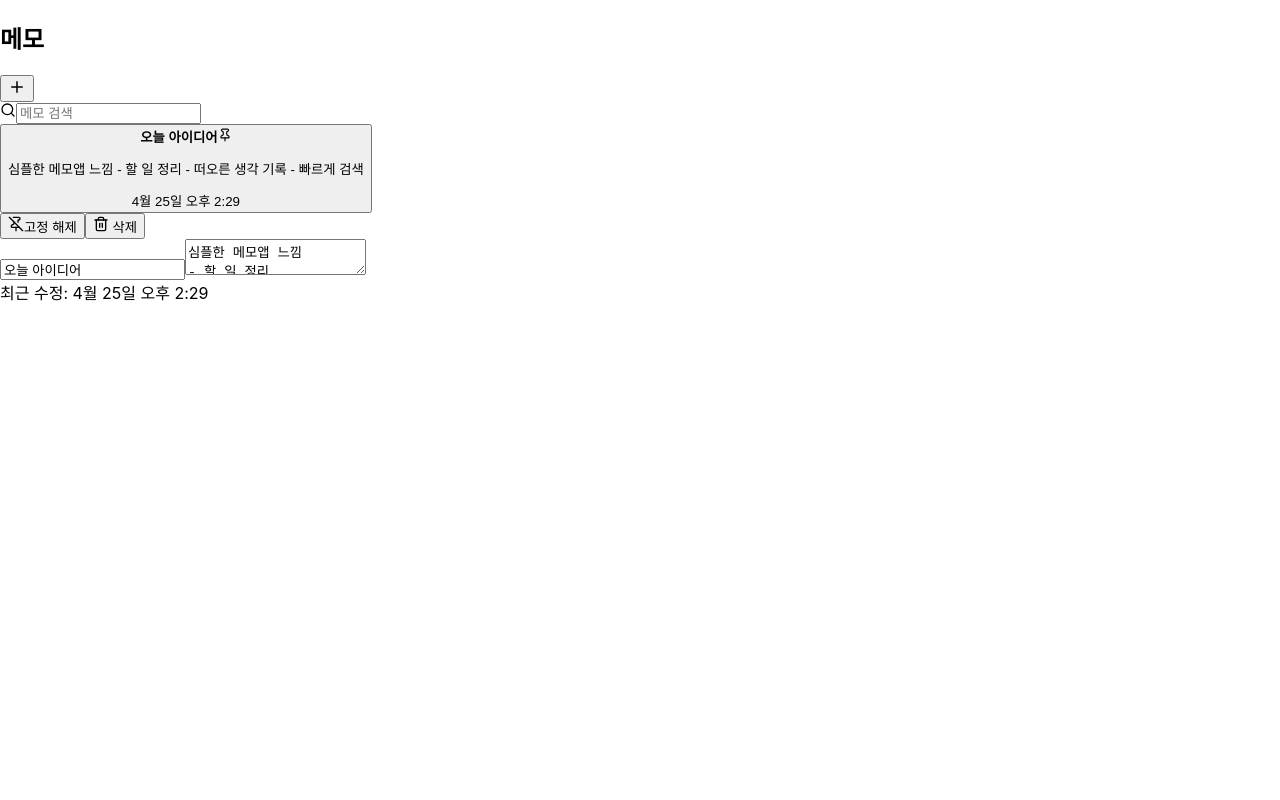
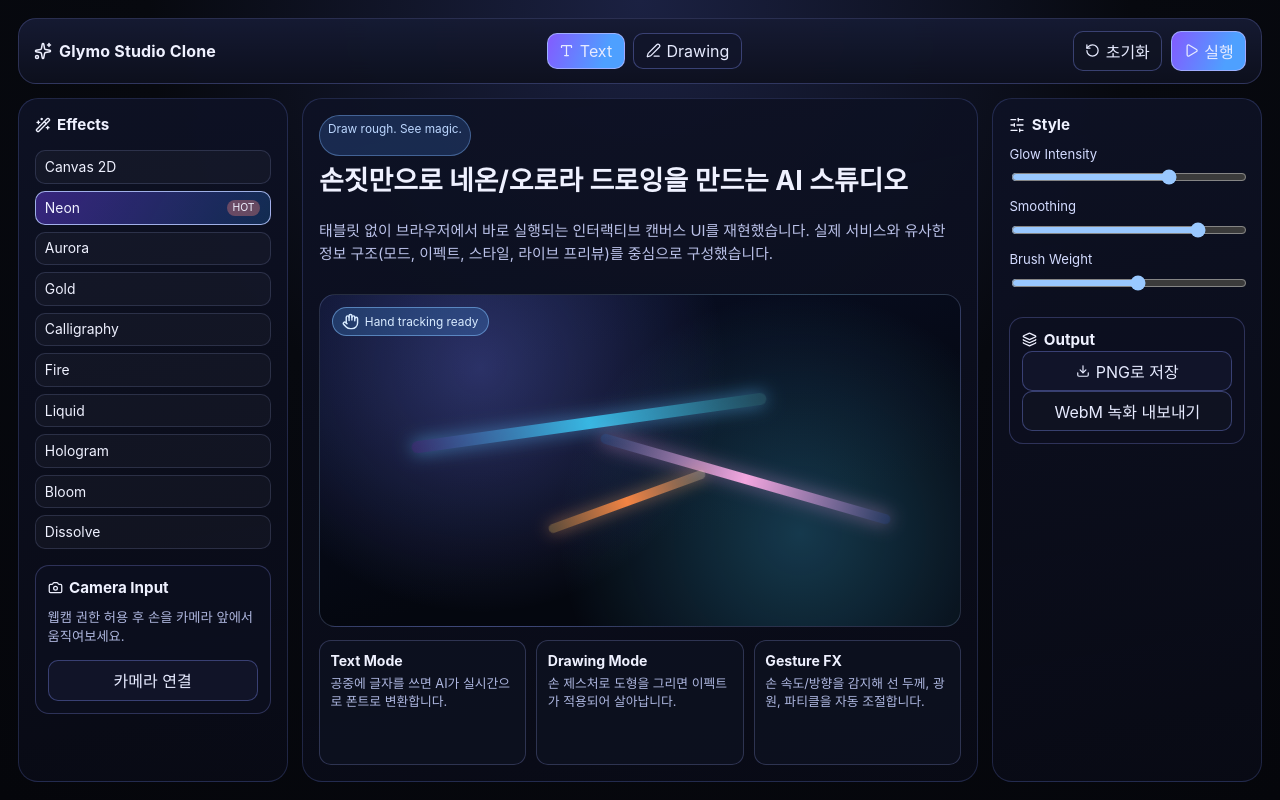
Before and after one commit to davidkimyang/markdown-practice, a React (Create React App) app in the folder job-portal/: page / in a window 1280 px wide. Built offline with nearby package versions, Linux system fonts and the light colour scheme.

Commit message:
Create Glymo-style studio landing clone UI

```diff
--- a/job-portal/src/App.tsx
+++ b/job-portal/src/App.tsx
@@ -1,222 +1,172 @@
-import React, { useEffect, useMemo, useState } from 'react';
-import { Plus, Search, Pin, PinOff, Trash2, FileText } from 'lucide-react';
+import React from 'react';
+import {
+  Sparkles,
+  Wand2,
+  Type,
+  PenLine,
+  Camera,
+  Play,
+  RotateCcw,
+  Download,
+  SlidersHorizontal,
+  Layers,
+  Hand,
+} from 'lucide-react';
 
-type Note = {
-  id: string;
-  title: string;
-  content: string;
-  updatedAt: string;
-  pinned: boolean;
+type Effect = {
+  name: string;
+  badge?: string;
 };
 
-const STORAGE_KEY = 'simple-notes-v1';
-
-const createId = (): string => {
-  if (typeof crypto !== 'undefined' && typeof crypto.randomUUID === 'function') {
-    return crypto.randomUUID();
-  }
-
-  return `${Date.now()}-${Math.random().toString(16).slice(2)}`;
+type Preset = {
+  title: string;
+  description: string;
 };
 
-const createNewNote = (): Note => {
-  const now = new Date().toISOString();
-  return {
-    id: createId(),
-    title: '새 메모',
-    content: '',
-    updatedAt: now,
-    pinned: false,
-  };
-};
+const effects: Effect[] = [
+  { name: 'Canvas 2D' },
+  { name: 'Neon', badge: 'HOT' },
+  { name: 'Aurora' },
+  { name: 'Gold' },
+  { name: 'Calligraphy' },
+  { name: 'Fire' },
+  { name: 'Liquid' },
+  { name: 'Hologram' },
+  { name: 'Bloom' },
+  { name: 'Dissolve' },
+];
 
-const formatKoreanDate = (iso: string): string => {
-  const date = new Date(iso);
-  return new Intl.DateTimeFormat('ko-KR', {
-    month: 'long',
-    day: 'numeric',
-    hour: 'numeric',
-    minute: '2-digit',
-  }).format(date);
-};
+const presets: Preset[] = [
+  {
+    title: 'Text Mode',
+    description: '공중에 글자를 쓰면 AI가 실시간으로 폰트로 변환합니다.',
+  },
+  {
+    title: 'Drawing Mode',
+    description: '손 제스처로 도형을 그리면 이펙트가 적용되어 살아납니다.',
+  },
+  {
+    title: 'Gesture FX',
+    description: '손 속도/방향을 감지해 선 두께, 광원, 파티클을 자동 조절합니다.',
+  },
+];
 
 function App() {
-  const [notes, setNotes] = useState<Note[]>(() => {
-    const saved = localStorage.getItem(STORAGE_KEY);
-    if (!saved) {
-      return [
-        {
-          id: createId(),
-          title: '오늘 아이디어',
-          content: '심플한 메모앱 느낌\n- 할 일 정리\n- 떠오른 생각 기록\n- 빠르게 검색',
-          updatedAt: new Date().toISOString(),
-          pinned: true,
-        },
-      ];
-    }
+  return (
+    <div className="studio-page">
+      <header className="topbar">
+        <div className="brand">
+          <Sparkles size={18} />
+          <span>Glymo Studio Clone</span>
+        </div>
 
-    try {
-      const parsed = JSON.parse(saved) as Note[];
-      return parsed;
-    } catch {
-      return [];
-    }
-  });
+        <div className="mode-switch">
+          <button type="button" className="mode active">
+            <Type size={15} /> Text
+          </button>
+          <button type="button" className="mode">
+            <PenLine size={15} /> Drawing
+          </button>
+        </div>
 
-  const [selectedId, setSelectedId] = useState<string>(() => notes[0]?.id ?? '');
-  const [query, setQuery] = useState('');
+        <div className="top-actions">
+          <button type="button" className="btn ghost">
+            <RotateCcw size={15} /> 초기화
+          </button>
+          <button type="button" className="btn primary">
+            <Play size={15} /> 실행
+          </button>
+        </div>
+      </header>
 
-  useEffect(() => {
-    localStorage.setItem(STORAGE_KEY, JSON.stringify(notes));
-  }, [notes]);
+      <main className="studio-layout">
+        <aside className="panel left-panel">
+          <h2>
+            <Wand2 size={16} /> Effects
+          </h2>
+          <ul className="effect-list" aria-label="visual effects">
+            {effects.map((effect, index) => (
+              <li key={effect.name} className={index === 1 ? 'selected' : ''}>
+                <span>{effect.name}</span>
+                {effect.badge && <em>{effect.badge}</em>}
+              </li>
+            ))}
+          </ul>
 
-  const filteredNotes = useMemo(() => {
-    const search = query.trim().toLowerCase();
-
-    return [...notes]
-      .sort((a, b) => {
-        if (a.pinned === b.pinned) {
-          return b.updatedAt.localeCompare(a.updatedAt);
-        }
-        return a.pinned ? -1 : 1;
-      })
-      .filter((note) => {
-        if (!search) {
-          return true;
-        }
-
-        return (
-          note.title.toLowerCase().includes(search) ||
-          note.content.toLowerCase().includes(search)
-        );
-      });
-  }, [notes, query]);
-
-  useEffect(() => {
-    if (!selectedId && filteredNotes[0]) {
-      setSelectedId(filteredNotes[0].id);
-    }
-  }, [filteredNotes, selectedId]);
-
-  const selectedNote = notes.find((note) => note.id === selectedId);
-
-  const updateSelectedNote = (next: Partial<Note>) => {
-    if (!selectedNote) {
-      return;
-    }
-
-    const updatedAt = new Date().toISOString();
-    setNotes((prev) =>
-      prev.map((note) =>
-        note.id === selectedNote.id
-          ? { ...note, ...next, updatedAt: next.updatedAt ?? updatedAt }
-          : note,
-      ),
-    );
-  };
-
-  const handleAddNote = () => {
-    const newNote = createNewNote();
-    setNotes((prev) => [newNote, ...prev]);
-    setSelectedId(newNote.id);
-    setQuery('');
-  };
-
-  const handleDeleteNote = () => {
-    if (!selectedNote) {
-      return;
-    }
-
-    setNotes((prev) => prev.filter((note) => note.id !== selectedNote.id));
-
-    const remaining = notes.filter((note) => note.id !== selectedNote.id);
-    setSelectedId(remaining[0]?.id ?? '');
-  };
-
-  return (
-    <div className="notes-shell">
-      <div className="notes-window">
-        <aside className="sidebar">
-          <div className="brand-row">
-            <h1>메모</h1>
-            <button type="button" className="icon-btn primary" onClick={handleAddNote} aria-label="새 메모 생성">
-              <Plus size={18} />
+          <div className="camera-card">
+            <h3>
+              <Camera size={15} /> Camera Input
+            </h3>
+            <p>웹캠 권한 허용 후 손을 카메라 앞에서 움직여보세요.</p>
+            <button type="button" className="btn full">
+              카메라 연결
             </button>
-          </div>
-
-          <label className="search-box" htmlFor="note-search">
-            <Search size={16} />
-            <input
-              id="note-search"
-              value={query}
-              onChange={(event) => setQuery(event.target.value)}
-              placeholder="메모 검색"
-            />
-          </label>
-
-          <div className="note-list" aria-label="메모 목록">
-            {filteredNotes.length === 0 && <p className="empty-list">검색 결과가 없어요.</p>}
-
-            {filteredNotes.map((note) => (
-              <button
-                key={note.id}
-                type="button"
-                className={`note-item ${note.id === selectedId ? 'active' : ''}`}
-                onClick={() => setSelectedId(note.id)}
-              >
-                <div className="note-item-title-row">
-                  <strong>{note.title || '제목 없음'}</strong>
-                  {note.pinned && <Pin size={14} />}
-                </div>
-                <p>{note.content || '내용 없음'}</p>
-                <span>{formatKoreanDate(note.updatedAt)}</span>
-              </button>
-            ))}
           </div>
         </aside>
 
-        <main className="editor">
-          {selectedNote ? (
-            <>
-              <div className="editor-actions">
-                <button
-                  type="button"
-                  className="icon-btn"
-                  onClick={() => updateSelectedNote({ pinned: !selectedNote.pinned })}
-                >
-                  {selectedNote.pinned ? <PinOff size={16} /> : <Pin size={16} />}
-                  {selectedNote.pinned ? '고정 해제' : '상단 고정'}
-                </button>
+        <section className="canvas-zone" aria-label="studio canvas area">
+          <div className="hero-copy">
+            <p className="badge">Draw rough. See magic.</p>
+            <h1>손짓만으로 네온/오로라 드로잉을 만드는 AI 스튜디오</h1>
+            <p>
+              태블릿 없이 브라우저에서 바로 실행되는 인터랙티브 캔버스 UI를 재현했습니다.
+              실제 서비스와 유사한 정보 구조(모드, 이펙트, 스타일, 라이브 프리뷰)를 중심으로 구성했습니다.
+            </p>
+          </div>
 
-                <button type="button" className="icon-btn danger" onClick={handleDeleteNote}>
-                  <Trash2 size={16} /> 삭제
-                </button>
-              </div>
+          <div className="canvas-card">
+            <div className="canvas-overlay">
+              <Hand size={17} />
+              <span>Hand tracking ready</span>
+            </div>
+            <div className="mock-stroke one" />
+            <div className="mock-stroke two" />
+            <div className="mock-stroke three" />
+          </div>
 
-              <input
-                className="title-input"
-                value={selectedNote.title}
-                onChange={(event) => updateSelectedNote({ title: event.target.value })}
-                placeholder="제목"
-              />
+          <div className="preset-grid">
+            {presets.map((preset) => (
+              <article key={preset.title}>
+                <h3>{preset.title}</h3>
+                <p>{preset.description}</p>
+              </article>
+            ))}
+          </div>
+        </section>
 
-              <textarea
-                className="content-input"
-                value={selectedNote.content}
-                onChange={(event) => updateSelectedNote({ content: event.target.value })}
-                placeholder="여기에 메모를 작성하세요"
-              />
+        <aside className="panel right-panel">
+          <h2>
+            <SlidersHorizontal size={16} /> Style
+          </h2>
 
-              <footer className="editor-footer">최근 수정: {formatKoreanDate(selectedNote.updatedAt)}</footer>
-            </>
-          ) : (
-            <div className="empty-state">
-              <FileText size={40} />
-              <p>왼쪽 + 버튼으로 첫 메모를 만들어보세요.</p>
-            </div>
-          )}
-        </main>
-      </div>
+          <div className="control-group">
+            <label htmlFor="glow">Glow Intensity</label>
+            <input id="glow" type="range" min="0" max="100" defaultValue="68" />
+          </div>
+
+          <div className="control-group">
+            <label htmlFor="smooth">Smoothing</label>
+            <input id="smooth" type="range" min="0" max="100" defaultValue="81" />
+          </div>
+
+          <div className="control-group">
+            <label htmlFor="thickness">Brush Weight</label>
+            <input id="thickness" type="range" min="0" max="100" defaultValue="54" />
+          </div>
+
+          <div className="asset-box">
+            <h3>
+              <Layers size={15} /> Output
+            </h3>
+            <button type="button" className="btn full">
+              <Download size={14} /> PNG로 저장
+            </button>
+            <button type="button" className="btn ghost full">
+              WebM 녹화 내보내기
+            </button>
+          </div>
+        </aside>
+      </main>
     </div>
   );
 }
--- a/job-portal/src/index.css
+++ b/job-portal/src/index.css
@@ -2,16 +2,331 @@
 @tailwind components;
 @tailwind utilities;
 
+:root {
+  color-scheme: dark;
+}
+
+* {
+  box-sizing: border-box;
+}
+
 body {
   margin: 0;
-  font-family: -apple-system, BlinkMacSystemFont, 'Segoe UI', 'Roboto', 'Oxygen',
-    'Ubuntu', 'Cantarell', 'Fira Sans', 'Droid Sans', 'Helvetica Neue',
-    sans-serif;
-  -webkit-font-smoothing: antialiased;
-  -moz-osx-font-smoothing: grayscale;
+  min-height: 100vh;
+  font-family: 'Inter', 'Pretendard', -apple-system, BlinkMacSystemFont, 'Segoe UI', sans-serif;
+  background: radial-gradient(circle at top, #1b2142 0%, #07090f 48%, #05060b 100%);
+  color: #eff1ff;
 }
 
-code {
-  font-family: source-code-pro, Menlo, Monaco, Consolas, 'Courier New',
-    monospace;
+button,
+input {
+  font: inherit;
 }
+
+.studio-page {
+  min-height: 100vh;
+  padding: 1.1rem;
+  display: flex;
+  flex-direction: column;
+  gap: 0.9rem;
+}
+
+.topbar {
+  display: flex;
+  align-items: center;
+  justify-content: space-between;
+  border: 1px solid rgba(145, 157, 255, 0.22);
+  border-radius: 18px;
+  padding: 0.75rem 0.95rem;
+  background: linear-gradient(180deg, rgba(22, 27, 52, 0.95), rgba(13, 16, 30, 0.95));
+  backdrop-filter: blur(12px);
+}
+
+.brand {
+  display: inline-flex;
+  align-items: center;
+  gap: 0.45rem;
+  font-weight: 700;
+  letter-spacing: 0.01em;
+}
+
+.mode-switch,
+.top-actions {
+  display: inline-flex;
+  align-items: center;
+  gap: 0.55rem;
+}
+
+.mode,
+.btn {
+  border: 1px solid rgba(132, 145, 248, 0.36);
+  background: rgba(18, 22, 43, 0.9);
+  color: #e7ebff;
+  padding: 0.45rem 0.72rem;
+  border-radius: 10px;
+  display: inline-flex;
+  align-items: center;
+  justify-content: center;
+  gap: 0.35rem;
+  cursor: pointer;
+  transition: all 0.2s ease;
+}
+
+.mode.active,
+.btn.primary {
+  background: linear-gradient(110deg, #835bff, #4ea0ff 75%);
+  border-color: rgba(168, 182, 255, 0.85);
+}
+
+.mode:hover,
+.btn:hover {
+  transform: translateY(-1px);
+  border-color: rgba(190, 199, 255, 0.8);
+}
+
+.btn.ghost {
+  background: rgba(17, 20, 35, 0.75);
+}
+
+.btn.full {
+  width: 100%;
+}
+
+.studio-layout {
+  flex: 1;
+  display: grid;
+  grid-template-columns: 270px minmax(420px, 1fr) 270px;
+  gap: 0.9rem;
+}
+
+.panel,
+.canvas-zone {
+  border: 1px solid rgba(127, 144, 255, 0.2);
+  border-radius: 20px;
+  background: linear-gradient(170deg, rgba(14, 18, 37, 0.95), rgba(9, 11, 22, 0.92));
+}
+
+.panel {
+  padding: 1rem;
+}
+
+.panel h2,
+.camera-card h3,
+.asset-box h3 {
+  margin: 0;
+  display: inline-flex;
+  align-items: center;
+  gap: 0.4rem;
+  font-size: 0.95rem;
+}
+
+.effect-list {
+  list-style: none;
+  margin: 0.85rem 0 1rem;
+  padding: 0;
+  display: grid;
+  gap: 0.45rem;
+}
+
+.effect-list li {
+  display: flex;
+  align-items: center;
+  justify-content: space-between;
+  padding: 0.48rem 0.58rem;
+  border-radius: 10px;
+  background: rgba(255, 255, 255, 0.03);
+  border: 1px solid rgba(174, 184, 255, 0.16);
+  font-size: 0.87rem;
+}
+
+.effect-list li.selected {
+  background: linear-gradient(120deg, rgba(115, 67, 255, 0.42), rgba(38, 146, 255, 0.22));
+  border-color: rgba(183, 200, 255, 0.85);
+}
+
+.effect-list em {
+  font-style: normal;
+  font-size: 0.65rem;
+  padding: 0.1rem 0.36rem;
+  border-radius: 999px;
+  background: rgba(255, 132, 120, 0.35);
+}
+
+.camera-card,
+.asset-box {
+  margin-top: 0.8rem;
+  border: 1px solid rgba(133, 145, 240, 0.28);
+  border-radius: 14px;
+  padding: 0.75rem;
+  background: rgba(13, 16, 32, 0.72);
+}
+
+.camera-card p {
+  margin: 0.55rem 0 0.8rem;
+  color: #aeb6de;
+  font-size: 0.83rem;
+  line-height: 1.5;
+}
+
+.canvas-zone {
+  padding: 1rem;
+  display: grid;
+  gap: 0.85rem;
+}
+
+.hero-copy {
+  display: grid;
+  gap: 0.45rem;
+}
+
+.hero-copy .badge {
+  width: fit-content;
+  margin: 0;
+  padding: 0.2rem 0.5rem;
+  border-radius: 999px;
+  font-size: 0.74rem;
+  color: #bcd7ff;
+  background: rgba(75, 143, 255, 0.2);
+  border: 1px solid rgba(130, 184, 255, 0.4);
+}
+
+.hero-copy h1 {
+  margin: 0;
+  font-size: clamp(1.25rem, 2.1vw, 1.95rem);
+  line-height: 1.33;
+}
+
+.hero-copy p {
+  margin: 0;
+  color: #bac1e8;
+  line-height: 1.55;
+  font-size: 0.93rem;
+}
+
+.canvas-card {
+  position: relative;
+  min-height: 290px;
+  border-radius: 16px;
+  overflow: hidden;
+  background:
+    radial-gradient(circle at 25% 22%, rgba(116, 126, 252, 0.33), transparent 45%),
+    radial-gradient(circle at 75% 72%, rgba(71, 201, 255, 0.26), transparent 45%),
+    linear-gradient(165deg, #090f26 0%, #04070f 68%);
+  border: 1px solid rgba(176, 194, 255, 0.2);
+}
+
+.canvas-overlay {
+  position: absolute;
+  top: 12px;
+  left: 12px;
+  display: inline-flex;
+  align-items: center;
+  gap: 0.35rem;
+  padding: 0.32rem 0.58rem;
+  border-radius: 999px;
+  font-size: 0.74rem;
+  color: #d8ebff;
+  background: rgba(78, 167, 255, 0.22);
+  border: 1px solid rgba(132, 194, 255, 0.52);
+}
+
+.mock-stroke {
+  position: absolute;
+  border-radius: 999px;
+  filter: blur(0.2px);
+}
+
+.mock-stroke.one {
+  width: 56%;
+  height: 12px;
+  top: 37%;
+  left: 14%;
+  transform: rotate(-8deg);
+  background: linear-gradient(90deg, rgba(157, 93, 255, 0.2), rgba(61, 210, 255, 0.85), rgba(117, 236, 255, 0.2));
+  box-shadow: 0 0 18px rgba(96, 190, 255, 0.55);
+}
+
+.mock-stroke.two {
+  width: 47%;
+  height: 10px;
+  top: 54%;
+  right: 10%;
+  transform: rotate(16deg);
+  background: linear-gradient(90deg, rgba(102, 151, 255, 0.2), rgba(255, 173, 232, 0.95), rgba(125, 126, 255, 0.2));
+  box-shadow: 0 0 18px rgba(251, 167, 243, 0.46);
+}
+
+.mock-stroke.three {
+  width: 26%;
+  height: 9px;
+  top: 61%;
+  left: 35%;
+  transform: rotate(-20deg);
+  background: linear-gradient(90deg, rgba(255, 201, 103, 0.3), rgba(255, 137, 68, 0.95), rgba(255, 225, 175, 0.3));
+  box-shadow: 0 0 16px rgba(255, 170, 107, 0.5);
+}
+
+.preset-grid {
+  display: grid;
+  grid-template-columns: repeat(3, minmax(0, 1fr));
+  gap: 0.65rem;
+}
+
+.preset-grid article {
+  border-radius: 12px;
+  border: 1px solid rgba(158, 172, 255, 0.23);
+  background: rgba(14, 18, 34, 0.72);
+  padding: 0.65rem;
+}
+
+.preset-grid h3 {
+  margin: 0;
+  font-size: 0.88rem;
+}
+
+.preset-grid p {
+  margin: 0.38rem 0 0;
+  color: #aeb7e0;
+  font-size: 0.8rem;
+  line-height: 1.45;
+}
+
+.right-panel {
+  display: flex;
+  flex-direction: column;
+  gap: 0.7rem;
+}
+
+.control-group {
+  display: grid;
+  gap: 0.35rem;
+}
+
+.control-group label {
+  color: #d3dbff;
+  font-size: 0.82rem;
+}
+
+.control-group input[type='range'] {
+  width: 100%;
+}
+
+@media (max-width: 1080px) {
+  .studio-layout {
+    grid-template-columns: 1fr;
+  }
+
+  .panel,
+  .canvas-zone {
+    min-height: auto;
+  }
+
+  .preset-grid {
+    grid-template-columns: 1fr;
+  }
+
+  .topbar {
+    flex-wrap: wrap;
+    gap: 0.7rem;
+  }
+}
```
Also changed, not shown: 1 other file (tests, documents, lock files or other folders).
